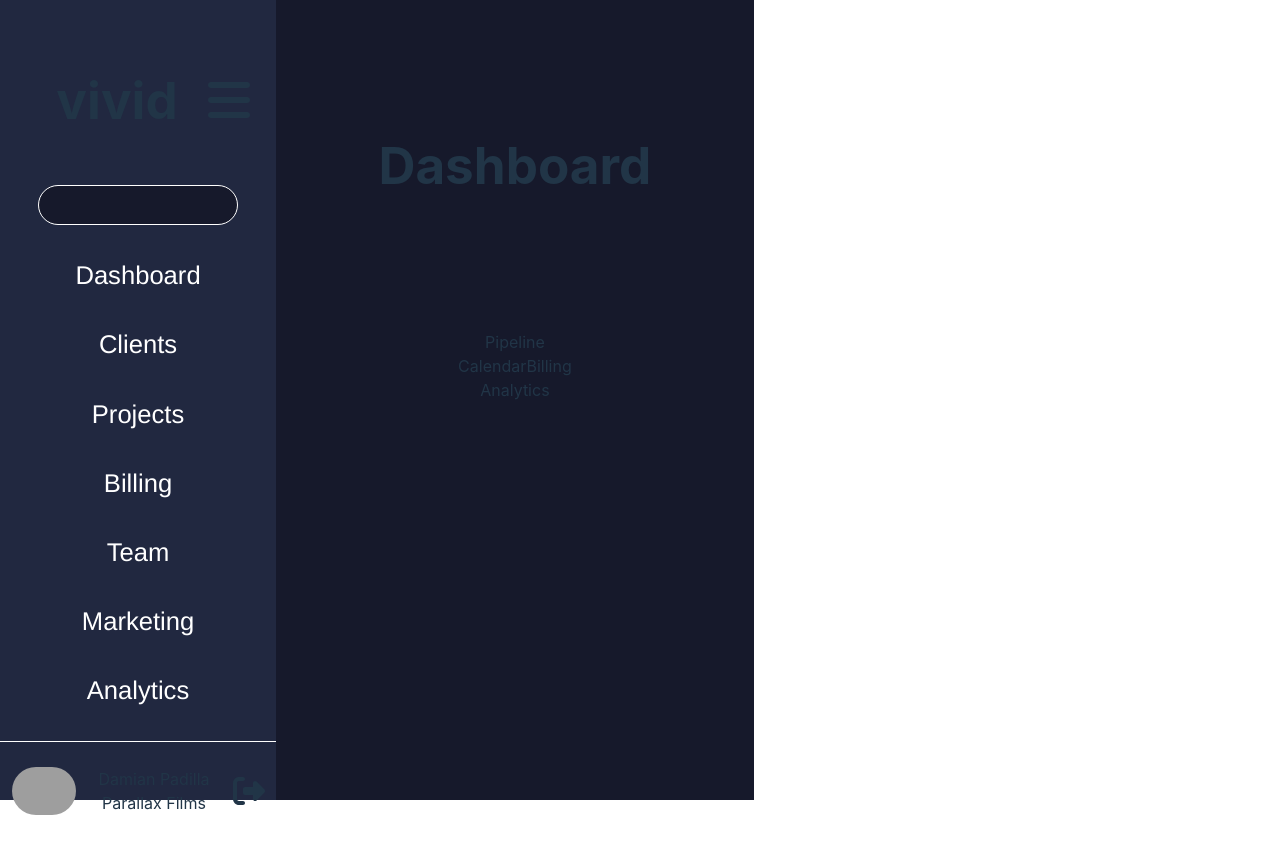
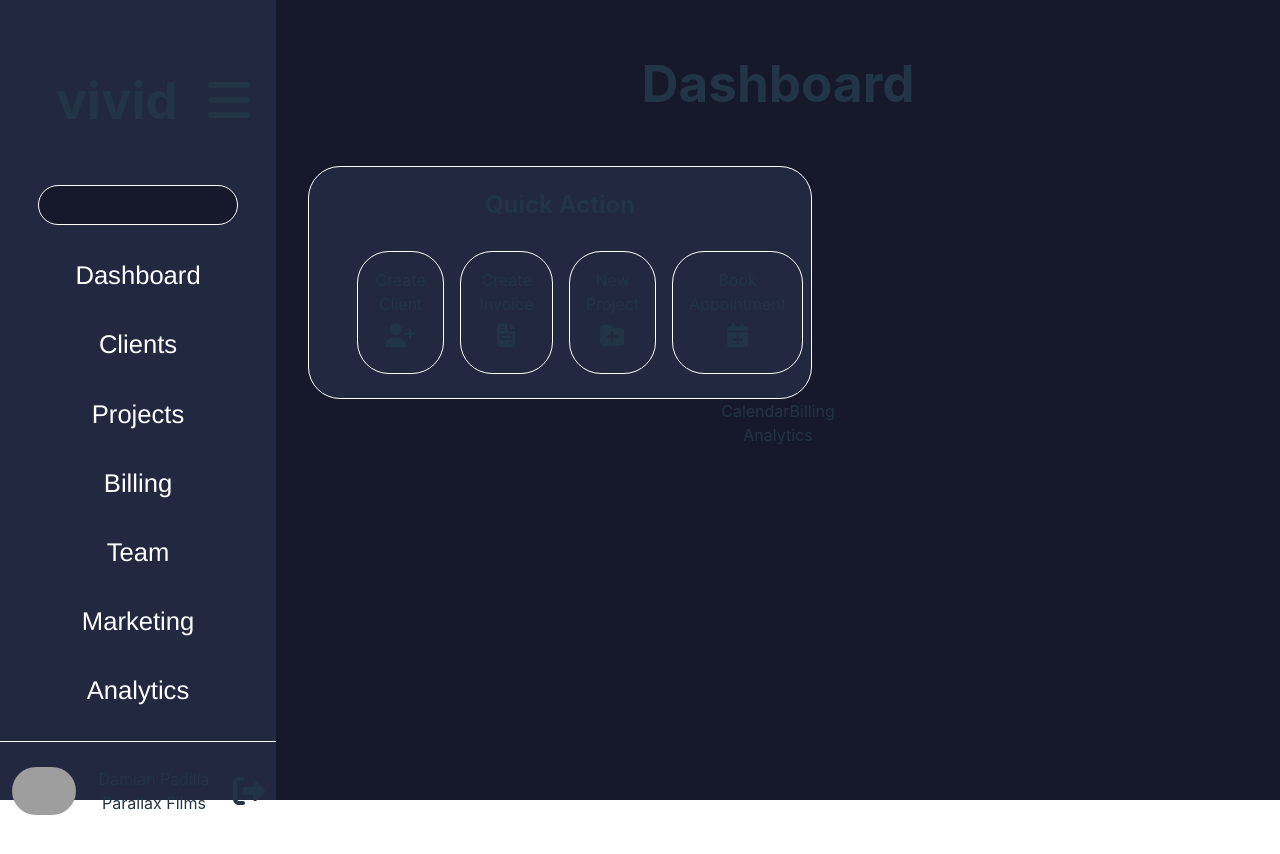
Before and after one commit to Damianpad/vivid, a React (Vite) app in the folder frontend/: page /dashboard in a window 1280 px wide. Shown: the top 854 px of the page. Built offline with nearby package versions, Linux system fonts and the light colour scheme; grey boxes are pictures that could not be loaded.

Commit message:
feat: created quick action component (viv-8)

```diff
--- a/frontend/components/NavBar/NavBar.styles.js
+++ b/frontend/components/NavBar/NavBar.styles.js
@@ -103,7 +103,3 @@ margin: 0;
     color: #73cba9;
 }
 `;
-
-const theme = {
-    main: `#212840`
-};
--- /dev/null
+++ b/frontend/components/QuickAction/QuickAction.jsx
@@ -0,0 +1,40 @@
+import { StyledQuickAction } from "./QuickAction.styles";
+import { FontAwesomeIcon } from "@fortawesome/react-fontawesome"
+import { faUserPlus, faFileInvoice, faFolderPlus, faCalendarPlus } from "@fortawesome/free-solid-svg-icons";
+
+const QuickAction = () => {
+
+    return(
+        <StyledQuickAction>
+
+
+        <div className="quickActionContainer">
+            <h2>Quick Action</h2>
+            <ul className="actionItems">
+                <div className="itemContainer">
+                    <li> Create Client </li>
+                    <FontAwesomeIcon icon={faUserPlus} className="actionIcon"/>
+                </div>
+
+                <div className="itemContainer">
+                    <li> Create Invoice </li>
+                    <FontAwesomeIcon icon={faFileInvoice} className="actionIcon" />
+                </div>
+
+                <div className="itemContainer">
+                    <li> New Project </li>
+                    <FontAwesomeIcon icon={faFolderPlus} className="actionIcon"/>
+                </div>
+
+                <div className="itemContainer">
+                    <li> Book Appointment </li>
+                    <FontAwesomeIcon icon={faCalendarPlus} className="actionIcon" />
+                </div>
+
+            </ul>
+        </div>
+        </StyledQuickAction>
+    )
+}
+
+export default QuickAction;
--- /dev/null
+++ b/frontend/components/QuickAction/QuickAction.styles.js
@@ -0,0 +1,39 @@
+import styled from 'styled-components'
+
+export const StyledQuickAction = styled.section`
+.quickActionContainer {
+    background: #212840;
+    border: 1px solid white;
+    border-radius: 2em;
+    margin: 0 2em;
+    width: 50%;
+}
+& .actionItems {
+    display: flex;
+    justify-content: center;
+
+}
+& .itemContainer {
+    border: 1px solid white;
+    border-radius: 2em;
+    display: inline;
+    align-items: center;
+    justify-content: center;
+    padding: 1em;
+    margin: .5em;
+
+}
+& .itemContainer:hover {
+    cursor: pointer;
+    color: #73cba9;
+    background: #16192b;
+}
+& .actionItems li {
+    list-style-type: none;
+    font-size: 1em;
+}
+& .actionIcon {
+    font-size: 1.5em;
+    padding: .3em;
+}
+`
--- a/frontend/src/App.css
+++ b/frontend/src/App.css
@@ -49,7 +49,8 @@ body {
 .App {
   display: flex;
   flex-direction: row;
-  flex-wrap: wrap;
+  width: 100vw;
+
 }
 header {
   display: flex;
@@ -57,8 +58,9 @@ header {
 
 .dashboardBody {
   background: #16192b;
+  width: 100vw;
 }
 
 .dashboardTitle {
-  padding: 2em;
+  padding: .4em;
 }
--- a/frontend/src/pages/dashboard.jsx
+++ b/frontend/src/pages/dashboard.jsx
@@ -1,3 +1,4 @@
+import QuickAction from '../../components/QuickAction/QuickAction'
 import '../App.css'
 
 
@@ -9,7 +10,7 @@ export default function Dashboard() {
             <h1 className='dashboardTitle'>Dashboard</h1>
 
             <div>
-                <span>Pipeline</span>
+                <QuickAction />
             </div>
             <div>
                 <span>Calendar</span>
```
